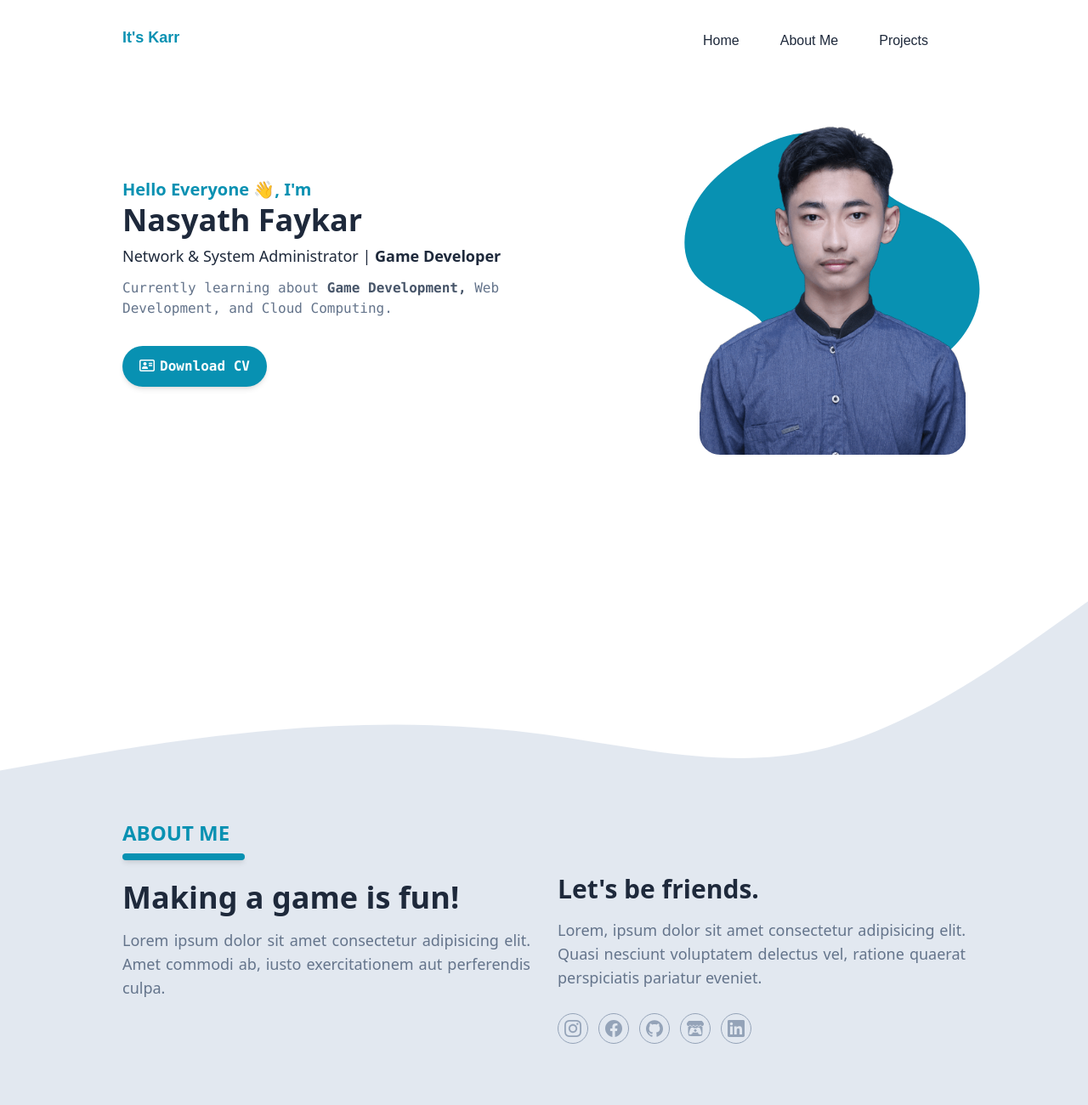
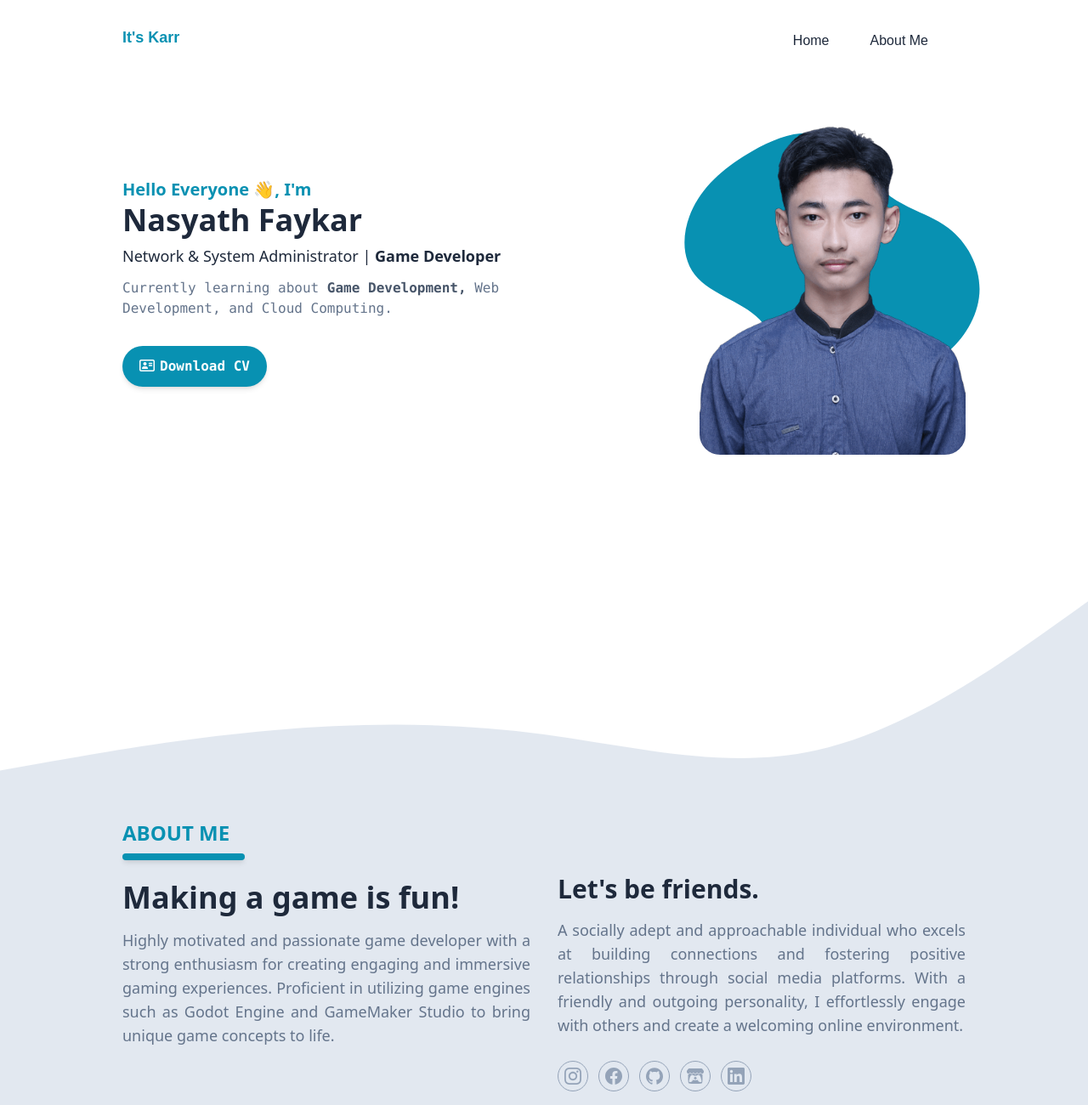
Before and after one commit to faykarr/learn-tailwind, a website: page index.html in a window 1280 px wide. Shown: the top 1300 px of the page at 85% size. Drawn offline with Linux system fonts and the light colour scheme.

Commit message:
Updated content

```diff
--- a/index.html
+++ b/index.html
@@ -44,12 +44,6 @@
                                 <a href="#about"
                                     class="flex justify-center text-base text-dark w-full py-2 group-hover:text-white">
                                     About Me</a>
-                            </li>
-                            <li class="group hover:bg-primary text-center rounded-md animate-ease-in-out flex items-center
-                                justify-between hover:text-white px-4 mx-2">
-                                <a href="#projects"
-                                    class="flex justify-center text-base text-dark w-full py-2 group-hover:text-white">
-                                    Projects</a>
                             </li>
                         </ul>
                     </nav>
@@ -123,15 +117,13 @@
                     </div>
                     <h3 class="font-bold text-dark text-3xl mb-4 max-w-md md:text-4xl">Making a game is fun!</h3>
                     <p class="font-medium text-base md:text-lg text-secondary text-justify max-w-xl">
-                        Lorem ipsum dolor sit amet consectetur adipisicing elit. Amet commodi ab, iusto exercitationem
-                        aut perferendis culpa.
+                        Highly motivated and passionate game developer with a strong enthusiasm for creating engaging and immersive gaming experiences. Proficient in utilizing game engines such as Godot Engine and GameMaker Studio to bring unique game concepts to life.
                     </p>
                 </div>
                 <div class="col mb-10 md:mt-16">
                     <h3 class="font-bold text-dark text-2xl mb-4 max-w-md md:text-3xl">Let's be friends.</h3>
                     <p class="font-medium text-base md:text-lg text-secondary text-justify max-w-xl">
-                        Lorem, ipsum dolor sit amet consectetur adipisicing elit. Quasi nesciunt voluptatem delectus
-                        vel, ratione quaerat perspiciatis pariatur eveniet.
+                        A socially adept and approachable individual who excels at building connections and fostering positive relationships through social media platforms. With a friendly and outgoing personality, I effortlessly engage with others and create a welcoming online environment.
                     </p>
                     <div class="flex items-center mt-7">
                         <!-- Instagram -->
```
